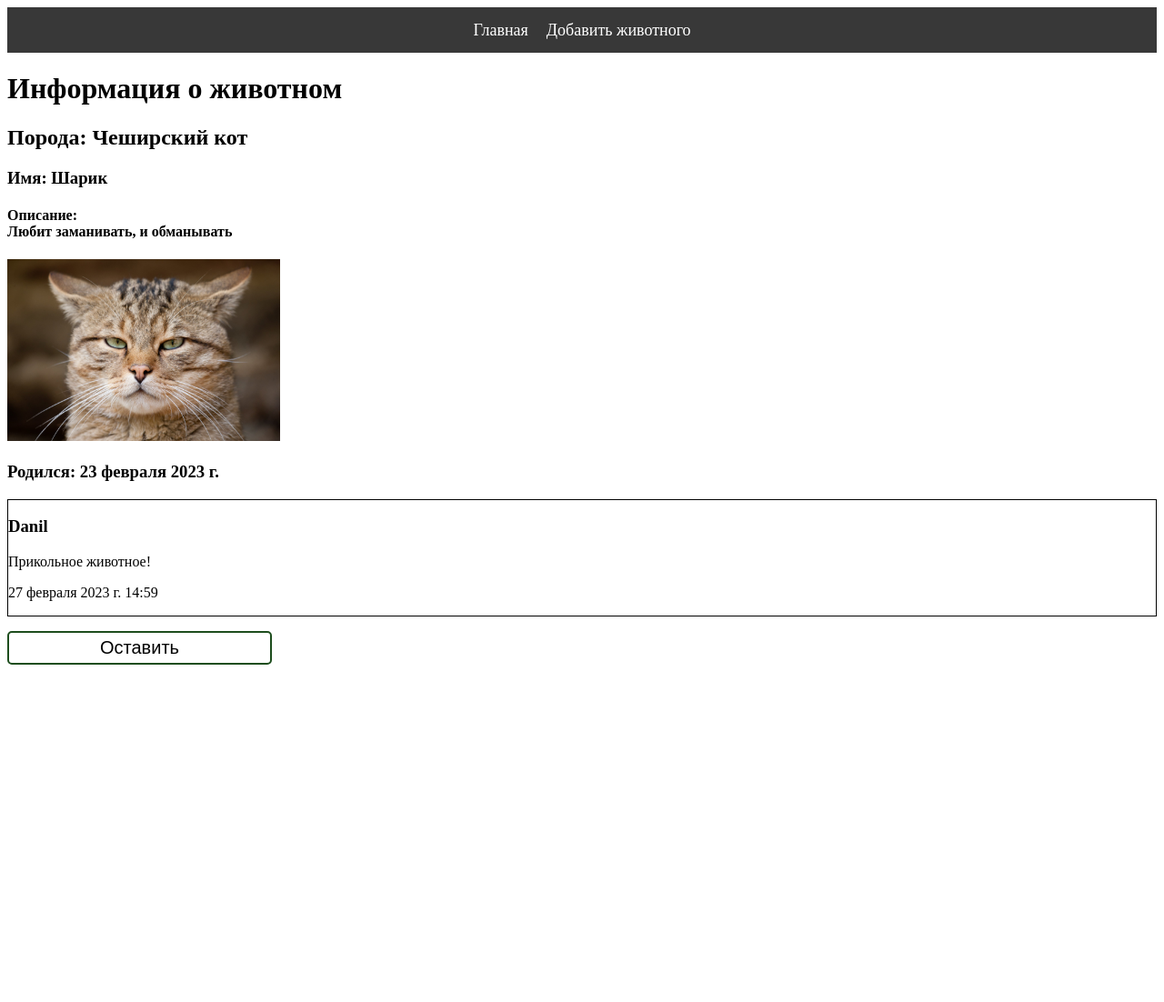
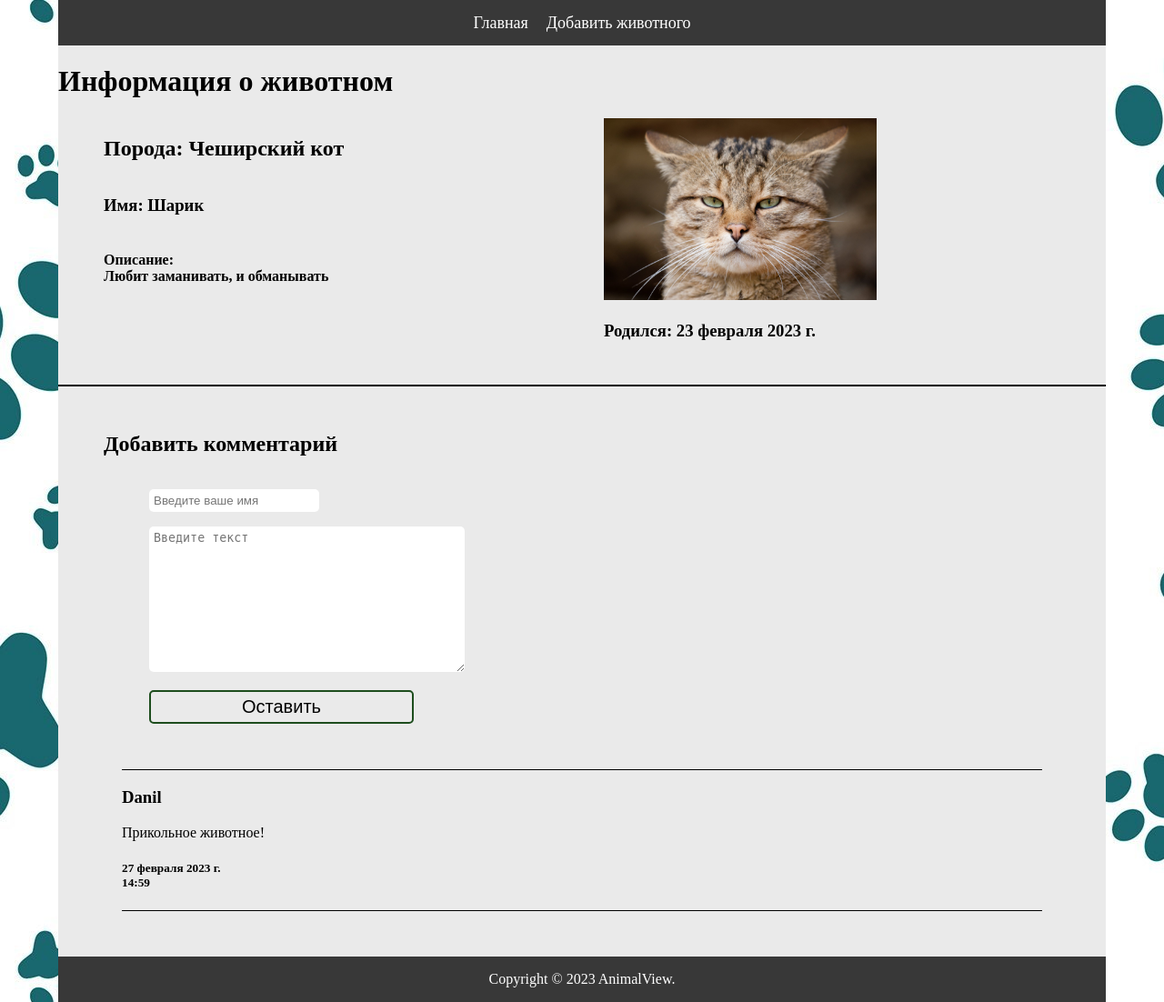
Before and after one commit to DanilKrash/Animal, a Django app: page /post/3/ in a window 1280 px wide. Shown: the whole page at 91% size. Before the commit the page ends 731 px from the top, so only its background shows below. Run offline with Django 4.2, Linux system fonts and the light colour scheme; data comes from the database, SQL or seed files in the repository; both versions use the stored data as it was after the commit.

Commit message:
Исправил форму с комментами

```diff
--- a/about_animals/about_animals/urls.py
+++ b/about_animals/about_animals/urls.py
@@ -13,7 +13,8 @@ Including another URLconf
     1. Import the include() function: from django.urls import include, path
     2. Add a URL to urlpatterns:  path('blog/', include('blog.urls'))
 """
-
+from django.conf import settings
+from django.conf.urls.static import static
 from django.urls import path
 
 from django.contrib import admin
@@ -23,3 +24,6 @@ urlpatterns = [
     path('admin/', admin.site.urls),
     path('', include('animals.urls'))
 ]
+
+if settings.DEBUG:
+    urlpatterns += static(settings.MEDIA_URL, document_root=settings.MEDIA_ROOT)
--- a/about_animals/animals/forms.py
+++ b/about_animals/animals/forms.py
@@ -35,9 +35,11 @@ class CommentForm(ModelForm):
 
         widgets = {
             'author': TextInput(attrs={
+                'class': 'form-control',
                 'placeholder': 'Введите ваше имя'
             }),
             'text': Textarea(attrs={
+                'class': 'form-control',
                 'placeholder': 'Введите текст'
-            })
+            }),
         }
--- a/about_animals/animals/static/animals/css/styles.css
+++ b/about_animals/animals/static/animals/css/styles.css
@@ -1,3 +1,18 @@
+body{
+    display: flex;
+    margin: 0;
+    padding: 0;
+    justify-content: center;
+}
+
+.Content{
+    display: flex;
+    flex-direction: column;
+    justify-content: center;
+    background: #eaeaea;
+    width: 90%;
+}
+
 .header{
     display: flex;
     justify-content: center;
@@ -16,12 +31,15 @@
 .detail{
     text-decoration: none;
     padding: 0 10px;
-    font-size: 18px;
-    color: black;
+    font-size: 19px;
+    color: white;
 }
 
 .list{
-    padding: 30px;
+    padding: 0 250px;
+    display: flex;
+    justify-content: space-between;
+    flex-wrap: wrap;
 }
 
 .fields{
@@ -32,7 +50,7 @@
 }
 
 .form-control{
-    border: 2px solid black;
+    border: none;
     padding: 5px;
     border-radius: 5px;
 }
@@ -55,5 +73,48 @@
 }
 
 .foto{
-    padding-bottom: 50px;
+    padding-bottom: 20px;
 }
+
+.block_animal{
+    display: flex;
+    flex-direction: column;
+    padding: 0 50px 100px;
+}
+
+.active_content{
+    display: flex;
+    align-items: center;
+    justify-content: space-between;
+}
+
+.info_detail{
+    display: flex;
+    padding: 0 50px;
+    flex-direction: row;
+}
+
+.main_info{
+    display: flex;
+    padding-right: 50px;
+    flex-direction: column;
+}
+
+.comments{
+    display: flex;
+    flex-direction: column;
+    padding: 0 50px;
+}
+
+.more_comments{
+    margin: 50px 20px;
+    border-top: 1px solid black;
+    border-bottom: 1px solid black;
+}
+
+footer {
+    display: flex;
+    background: #383838;
+    color: white;
+    justify-content: center;
+}
--- a/about_animals/animals/templates/animals/animal_detail.html
+++ b/about_animals/animals/templates/animals/animal_detail.html
@@ -4,26 +4,38 @@
 
 {% block content %}
     <h1> Информация о животном </h1>
-    <h2> Порода: {{ animal_detail.kind }} </h2>
-    <h3> Имя: {{ animal_detail.name }} </h3>
-    <h4> Описание: <br> {{ animal_detail.description }} </h4>
-    <img style="width: 300px; height: 200px" src="{{ animal_detail.image }}" alt="">
-    <h3> Родился: {{ animal_detail.birthday }} </h3>
+    <div class="info_detail">
+        <div class="main_info">
+            <h2> Порода: {{ animal_detail.kind }} </h2>
+            <h3> Имя: {{ animal_detail.name }} </h3>
+            <h4 style="width: 500px"> Описание: <br> {{ animal_detail.description }} </h4>
+        </div>
+        <div class="info_dop">
+            <img style="width: 300px; height: 200px" src="{{ animal_detail.image.url }}" alt="">
+            <h3> Родился: {{ animal_detail.birthday }} </h3>
+        </div>
+    </div>
 
-    <div>
+
+    <hr style="border: 1px solid black; margin: 30px 0">
+    <div class="comments">
+
+
+        <h2> Добавить комментарий </h2>
+
+        <form style="padding-left: 50px" method="post" enctype="multipart/form-data">
+            {% csrf_token %}
+            <p>{{ forms.author }}</p>
+            <p>{{ forms.text }}</p>
+            <button class="send" type="submit"> Оставить </button>
+        </form>
+
         {% for comment in comments %}
-            <div style="border: 1px solid black;">
+            <div class="more_comments">
                 <h3>{{ comment.author }}</h3>
                 <p>{{ comment.text }}</p>
-                <p>{{ comment.date }}</p>
+                <h5 style="width: 115px">{{ comment.date }}</h5>
             </div>
         {% endfor %}
-
-        <form method="post" enctype="multipart/form-data">
-            {% csrf_token %}
-            <p>{{ form.author }}</p>
-            <p>{{ form.text }}</p>
-            <button class="send" type="submit"> Оставить </button>
-        </form>
     </div>
 {% endblock %}
--- a/about_animals/animals/templates/animals/layout.html
+++ b/about_animals/animals/templates/animals/layout.html
@@ -1,12 +1,14 @@
 {% load static %}
 <!DOCTYPE html>
-<html lang="ru">
 <head>
     <meta charset="UTF-8">
     <title>{% block title %}{% endblock %}</title>
     <link rel="stylesheet" href="{% static 'animals/css/styles.css' %}">
 </head>
-<body>
+<html lang="ru">
+
+<body bgcolor="#000" background="{% static 'animals/img/FON.jpg' %}">
+    <div class="Content">
         <div class="header">
             <a class="link" href="{% url 'home' %}">Главная</a>
             <a class="link" href="{% url 'create' %}">Добавить животного</a>
@@ -15,6 +17,10 @@
         {% block content %}
 
         {% endblock %}
+    <footer>
+        <p>Copyright © 2023 AnimalView.</p>
+    </footer>
+    </div>
 
 </body>
 </html>
```
Also changed, not shown: about_animals/animals/templates/animals/animal_list.html (+7 -2 lines), about_animals/animals/static/animals/img/FON.jpg (added), about_animals/db.sqlite3, about_animals/media/media/photos/2023/02/27/pox.jpg (added), about_animals/media/media/photos/2023/02/27/pox_p52soLz.jpg (added). Lines whose indentation alone changed are shown as unchanged.
